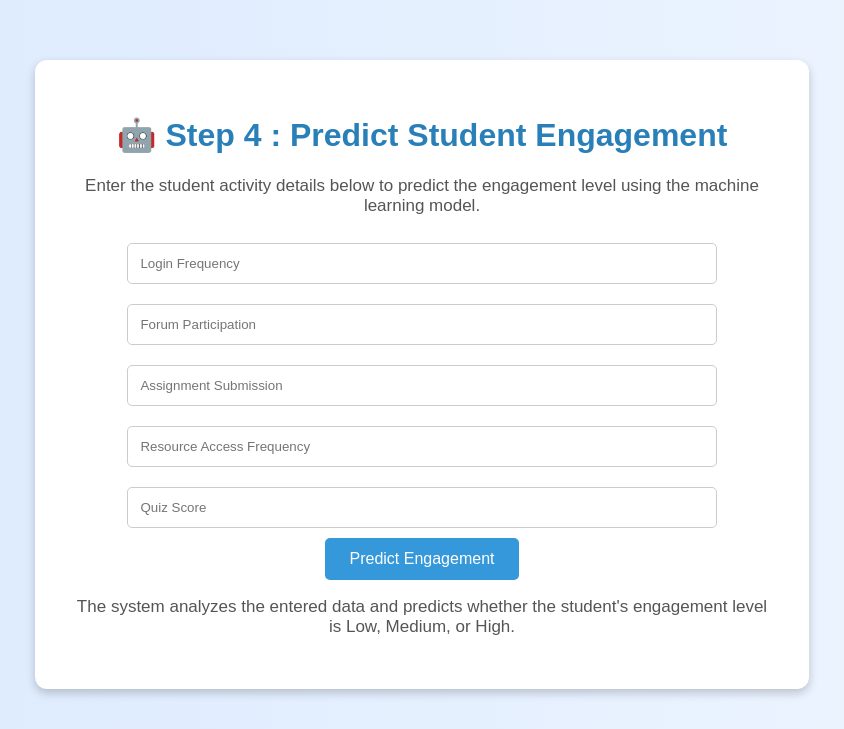
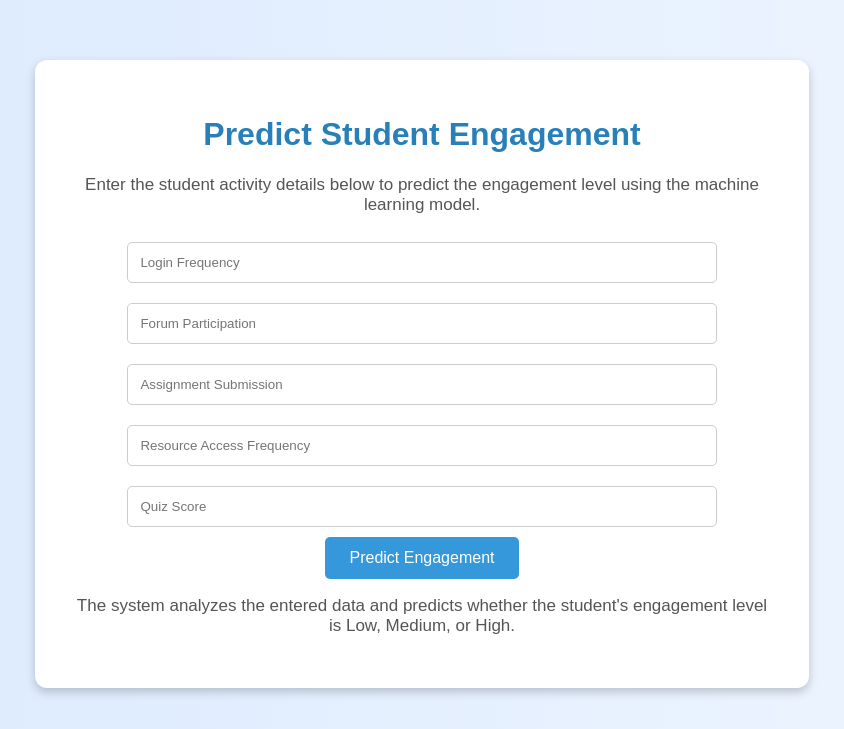
Before and after one commit to nivedhaasokan6-coder/Student_Engagement_System, a Flask app: page /predictpage in a window 1280 px wide. Shown: the top 729 px of the page, without its empty margins (218-1062 px from the left). Run offline with Flask 3, Linux system fonts and the light colour scheme; parts of the project's set-up code (start-up, migrations or seed data) failed here and were passed over.

Commit message:
Update predict.html

```diff
--- a/templates/predict.html
+++ b/templates/predict.html
@@ -62,7 +62,7 @@ button:hover{
 
 <div class="form-box">
 
-<h1>🤖 Step 4 : Predict Student Engagement</h1>
+<h1>Predict Student Engagement</h1>
 
 <p>
 Enter the student activity details below to predict the engagement level using the machine learning model.
```
